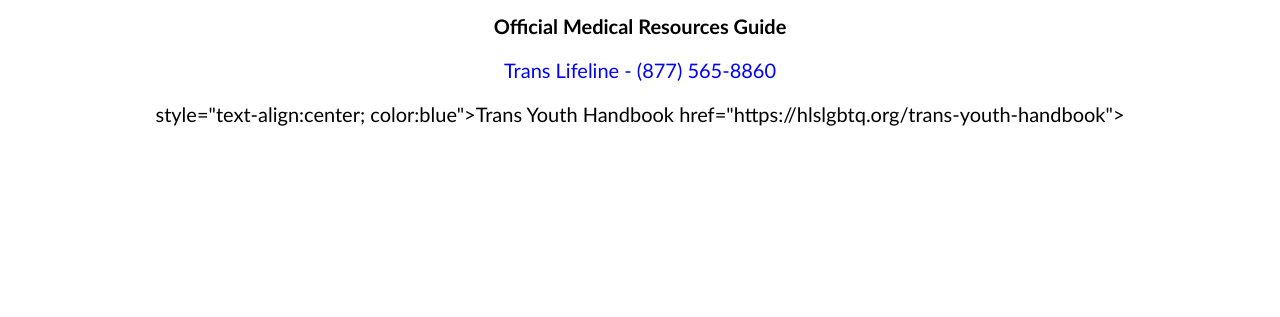
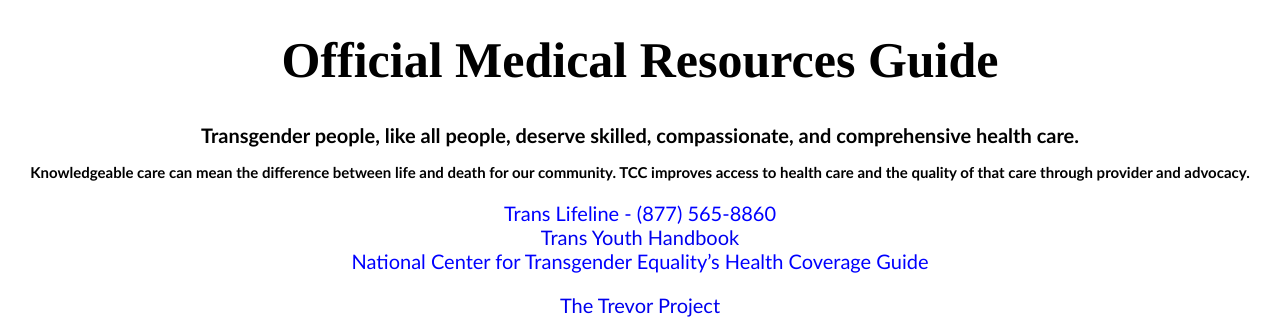
Before and after one commit to amyktruongdev/TransCareConnect, a plain HTML site: page resources.html in a window 1280 px wide. Shown: the part 895-1212 px from the top of the page. Before the commit the page ends 1021 px from the top, so only its background shows below. Drawn offline with Linux system fonts and the light colour scheme.

Commit message:
Close last minute changes

```diff
--- a/resources.html
+++ b/resources.html
@@ -11,21 +11,20 @@
 
   <title> OFFICIAL RESOURCES </title>
   <div class id="resourceTitle">
-    <h2> Official Medical Resources Guide </h2>
+    <h1> Official Medical Resources Guide </h1>
+    <h2>Transgender people, like all people, deserve skilled, compassionate, and comprehensive health care. <br></h2> <h3>Knowledgeable care can mean the difference between life and death for our community. TCC improves access to health care and the quality of that care through provider and advocacy.</h3>
   </div>
 </head>
 
 <body>
 
-  <p style="text-align:center; color:blue">Trans Lifeline - (877) 565-8860</p
-
-<p>
-  style="text-align:center; color:blue">Trans Youth Handbook
-  href="https://hlslgbtq.org/trans-youth-handbook"></a>
-
-
-
-
+  <p style="text-align:center; color:blue">Trans Lifeline - (877) 565-8860 <br>
+  <a href="https://hlslgbtq.org/trans-youth-handbook">Trans Youth Handbook</a> <br>
+    National Center for Transgender Equality’s Health Coverage Guide
+    <br>
+  <p style="text-align:center; color:blue">
+  <a href="https://www.thetrevorproject.org">The Trevor Project</a>
+</p>
 
 
 </body>
```
Also changed, not shown: index.html (+3 -2 lines).
